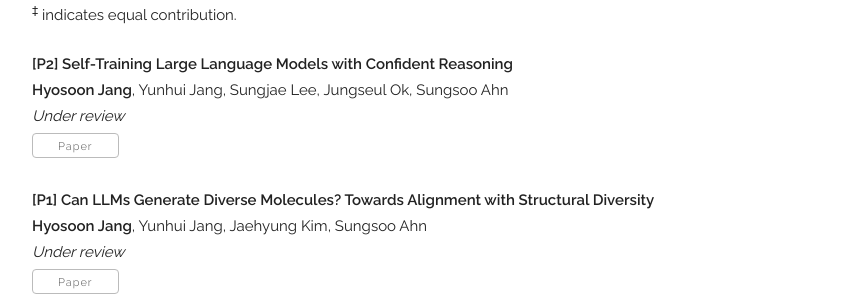
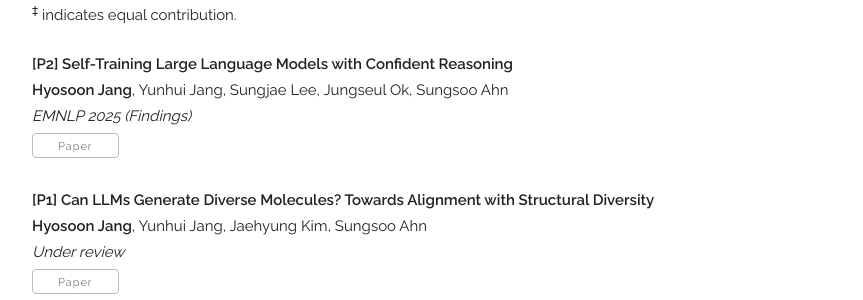
Before and after one commit to hsjang0/hsjang, a Jekyll site: the page built from index.html, in a window 1280 px wide. Shown: the part 689-989 px from the top of the page, without its empty margins (208-1071 px from the left). Built offline with Jekyll 4.4.1, drawn with Linux system fonts in a browser that asks for light colours; some web fonts are replaced.

Commit message:
Update publications.yaml

```diff
--- a/_data/publications.yaml
+++ b/_data/publications.yaml
@@ -2,7 +2,7 @@ papers:
 
   - title: "[P2] Self-Training Large Language Models with Confident Reasoning"
     authors: "<b>Hyosoon Jang</b>, Yunhui Jang, Sungjae Lee, Jungseul Ok, Sungsoo Ahn"
-    venue: "Under review"
+    venue: "EMNLP 2025 (Findings)"
     selected: y
     paper_pdf: "/assets/publications/Confidence_Self_Training_of_LLMs (41).pdf"
 
```
